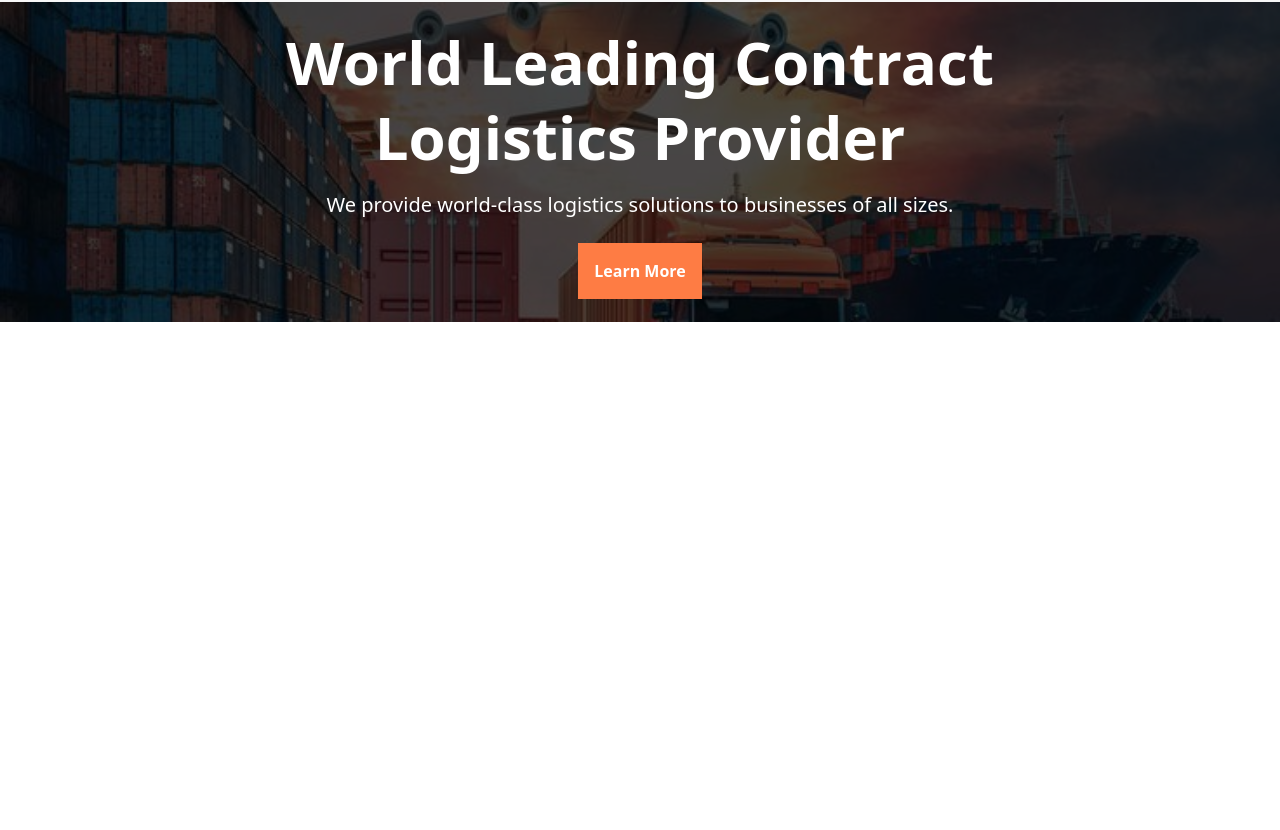
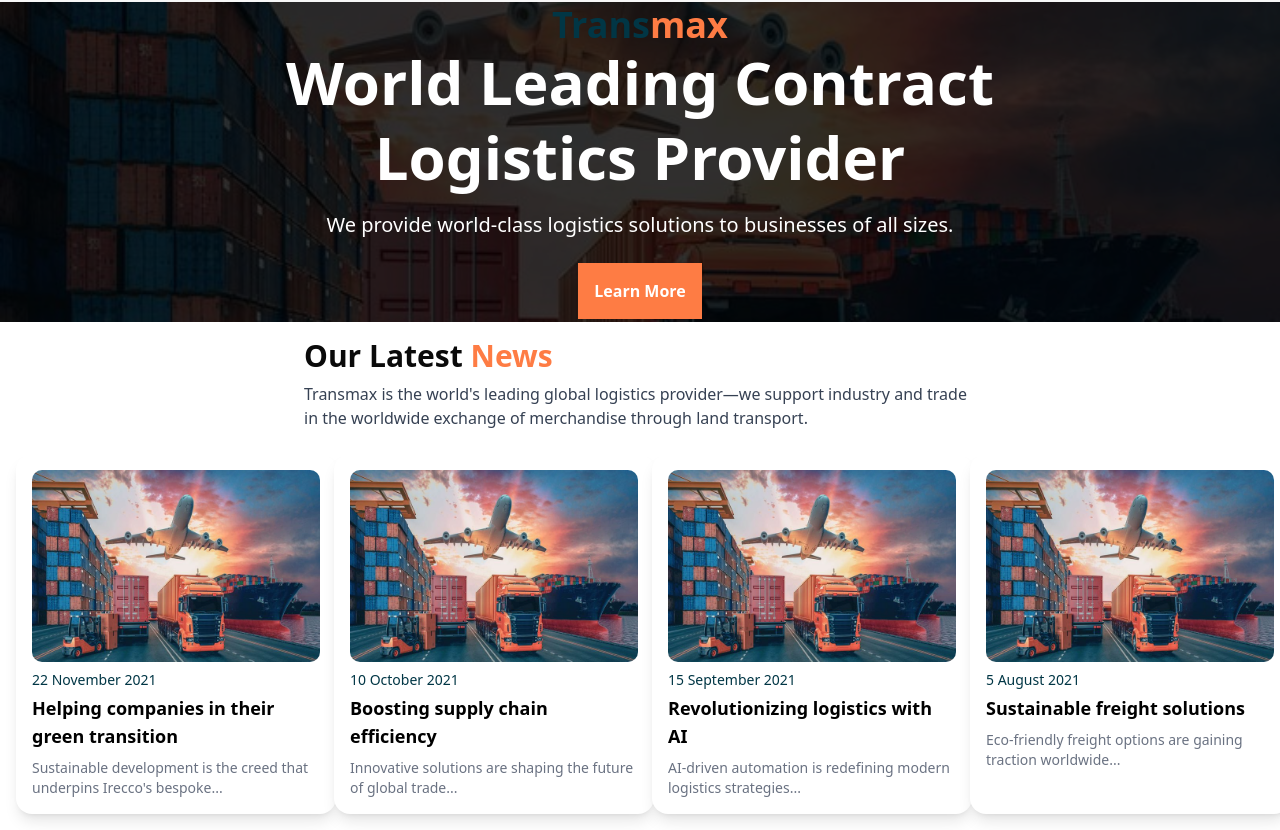
Before and after one commit to dantekadagi3/Transmax, a React (Vite) app: page / in a window 1280 px wide. Shown: the part 4245-5075 px from the top of the page. Before the commit the page ends 4567 px from the top, so only its background shows below. Built offline with nearby package versions, Linux system fonts and the light colour scheme.

Commit message:
created a mock-up of the news section

```diff
--- a/src/App.tsx
+++ b/src/App.tsx
@@ -4,6 +4,7 @@ import Banner from "./pages/Banner"
 import Competence from "./pages/Competence"
 import Goals from "./pages/Goals"
 import Home from "./pages/Home"
+import News from "./pages/News"
 import Service2 from "./pages/Service2"
 import Services from "./pages/Sevices"
 import Testimonials from "./pages/Testimonials"
@@ -22,6 +23,7 @@ function App() {
    <Goals/>
    <Testimonials/>
    <Banner/>
+   <News/>
    </>
   )
 }
--- /dev/null
+++ b/src/components/Footer.tsx
@@ -0,0 +1,11 @@
+
+
+const Footer = () => {
+  return (
+    <div>
+
+    </div>
+  )
+}
+
+export default Footer
--- /dev/null
+++ b/src/components/Newscard.tsx
@@ -0,0 +1,23 @@
+
+
+interface NewsCardProps {
+  image: string;
+  date: string;
+  title: string;
+  shortNews: string;
+}
+
+const NewsCard: React.FC<NewsCardProps> = ({ image, date, title, shortNews }) => {
+  return (
+    <div className="bg-white shadow-lg rounded-2xl overflow-hidden p-4 w-80">
+      <img src={image} alt={title} className="w-full h-48 object-cover rounded-lg" />
+      <p className="text-sm mt-2" style={{ color: "var(--blue-color)" }}>
+        {date}
+      </p>
+      <h3 className="text-black font-bold text-lg mt-1">{title}</h3>
+      <p className="text-gray-500 text-sm mt-2">{shortNews}</p>
+    </div>
+  );
+};
+
+export default NewsCard;
--- a/src/pages/Banner.tsx
+++ b/src/pages/Banner.tsx
@@ -12,10 +12,15 @@ const Banner = () => {
       style={{ backgroundImage: `url(${logistics})` }}
     >
       {/* Dark overlay for better text contrast */}
-      <div className="absolute inset-0 bg-black opacity-70"></div>
+      <div className="absolute inset-0 bg-black opacity-80"></div>
 
       {/* Content section */}
+
       <div className="relative text-center text-white max-w-3xl px-6">
+      <div className="">
+            <h1 className="text-[var(--blue-color)] font-bold text-4xl">Trans<span className="text-[var(--orange--color)]">max</span></h1>
+           </div>
+
         <h1 className="text-5xl md:text-6xl font-bold leading-tight">
           World Leading Contract <br /> Logistics Provider
         </h1>
--- a/src/pages/News.tsx
+++ b/src/pages/News.tsx
@@ -1,22 +1,48 @@
-
+import NewsCard from "@/components/Newscard";
+import newspin from '@/assets/images/Logistics.jpeg';
 
 const News = () => {
   return (
-   <section>
-    <div>
-        <h1>Our Latest <span>News</span></h1>
-         <p>
-            Transmax is the world's driving worldwide coordinations supplier ---we uphold industry
-            <br/>and exchange the worlwide trade of merchendise through land transport .
-         </p>
+    <section className="flex flex-col justify-center items-center p-4">
+      <div className="text-center md:text-left md:max-w-2xl">
+        <h1 className="text-3xl font-bold mb-2">
+          Our Latest <span className="text-[var(--orange--color)]">News</span>
+        </h1>
+        <p className="text-gray-700">
+          Transmax is the world's leading global logistics provider—we support industry
+          and trade in the worldwide exchange of merchandise through land transport.
+        </p>
+      </div>
 
-    </div>
+      {/* Container for News Cards */}
+      <div className="grid grid-cols-1 sm:grid-cols-2 lg:grid-cols-3 xl:grid-cols-4 gap-6 mt-6 w-full max-w-7xl">
+        <NewsCard
+          title="Helping companies in their green transition"
+          shortNews="Sustainable development is the creed that underpins Irecco's bespoke..."
+          image={newspin}
+          date="22 November 2021 "
+        />
+        <NewsCard
+          title="Boosting supply chain efficiency"
+          shortNews="Innovative solutions are shaping the future of global trade..."
+          image={newspin}
+          date="10 October 2021 "
+        />
+        <NewsCard
+          title="Revolutionizing logistics with AI"
+          shortNews="AI-driven automation is redefining modern logistics strategies..."
+          image={newspin}
+          date="15 September 2021 "
+        />
+        <NewsCard
+          title="Sustainable freight solutions"
+          shortNews="Eco-friendly freight options are gaining traction worldwide..."
+          image={newspin}
+          date="5 August 2021 "
+        />
+      </div>
+    </section>
+  );
+};
 
-    <div>
-
-    </div>
-   </section>
-  )
-}
-
-export default News
+export default News;
```
